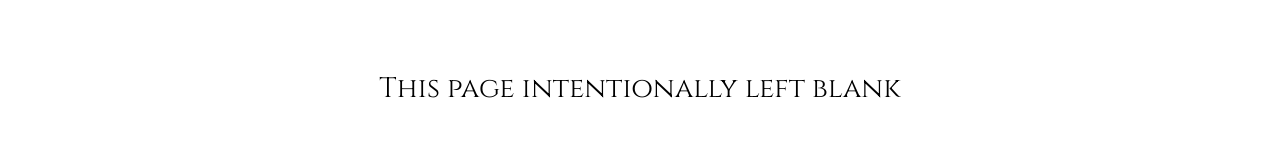
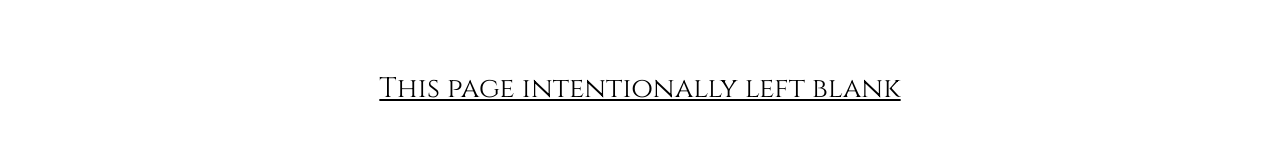
Before and after one commit to chrisittner/chrisittner.de, a plain HTML site: page index.html in a window 1280 px wide. Shown: the part 255-415 px from the top of the page. Drawn offline with Linux system fonts and the light colour scheme.

Commit message:
Fix link

```diff
--- a/index.html
+++ b/index.html
@@ -150,7 +150,7 @@
 		<div id="header" style="height:16px;text-align:right;width:94%;color:#121413;border-top:3px solid #84AFE6;color:#666;font-size:12pt;font-weight:normal;font-family:'Gilda Display';padding:11px 1% 0px 5%;">
 		<p style="width:100%;padding:0 3px 0 0;text-align:right;letter-spacing:2px;">christian-ittner.de</p></div>
 		<div style="height:75px;position:fixed;bottom:50%;width:100%">
-			<h1 style="text-align:center;font-size:21pt;margin:50px;margin-top:0;font-family: 'Cinzel';color:#121413;font-weight:normal;"><a href="http://www.this-page-intentionally-left-blank.org/whythat.html" target=_blank style="text-decoration:none;color:black">This page intentionally left blank</a></h1>
+			<h1 style="text-align:center;font-size:21pt;margin:50px;margin-top:0;font-family: 'Cinzel';color:#121413;font-weight:normal;"><a href="https://web.archive.org/web/20130621211123/http://www.this-page-intentionally-left-blank.org/whythat.html" target=_blank style="color:black">This page intentionally left blank</a></h1>
 			<div style="background-color:#84AFE6; width:100%; height:4px;position:fixed;bottom:0px;"></div>
 		</div>
 	</body>
```
